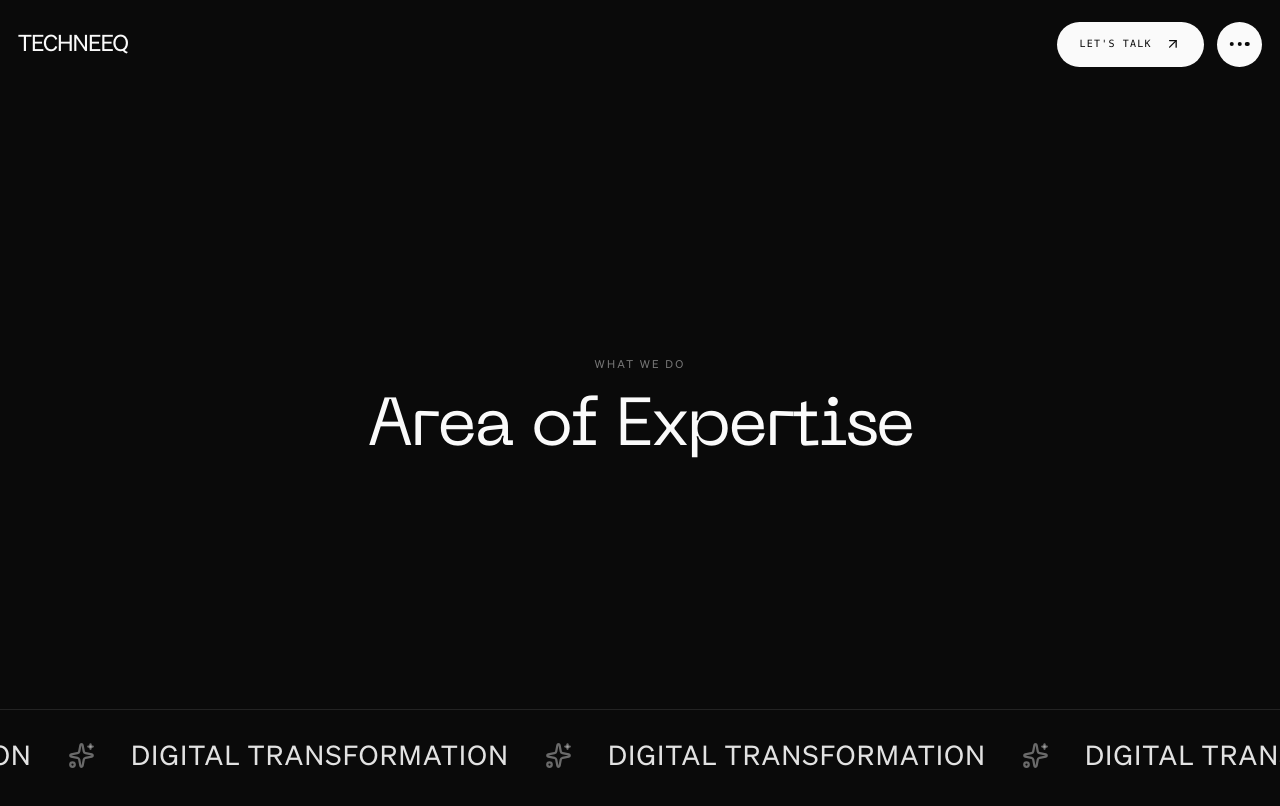
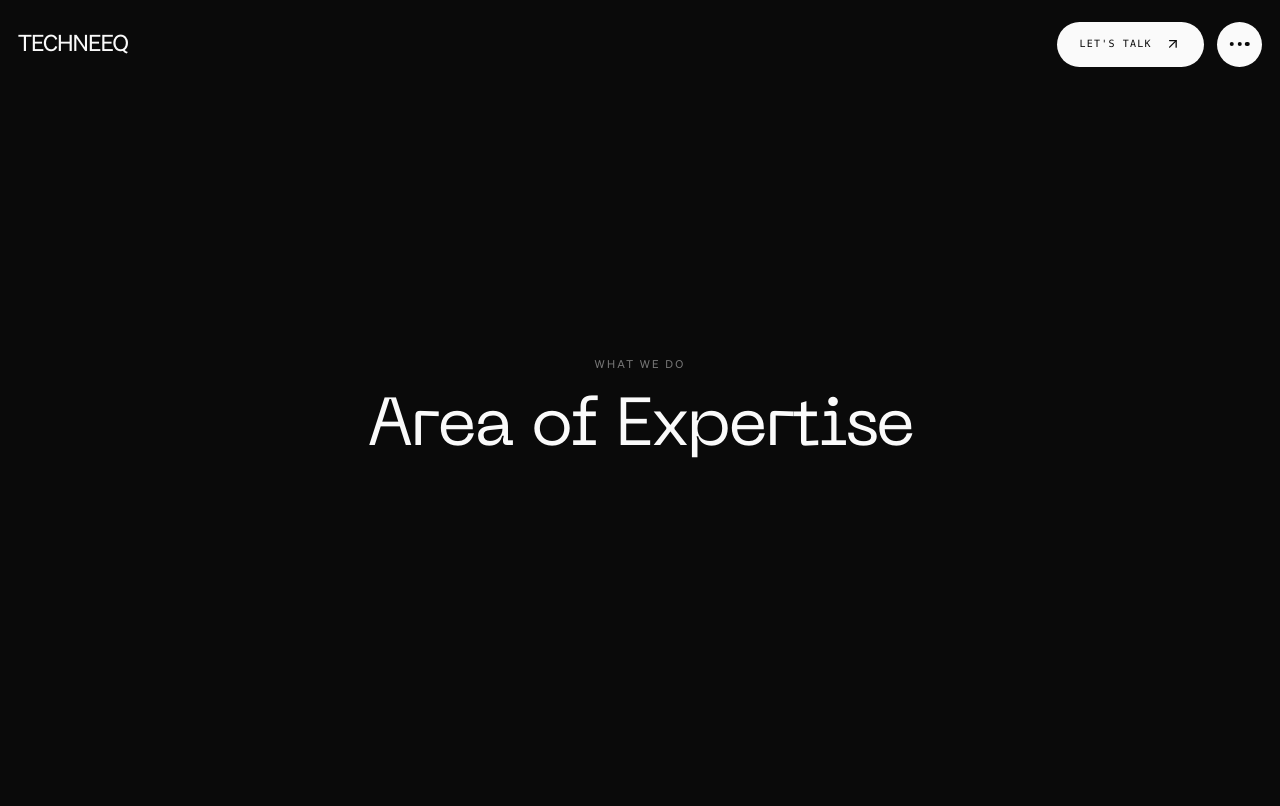
Before and after one commit to om-bhargav/techneeq, a React (Vite) app: page /solutions in a window 1280 px wide. Shown: the top 806 px of the page. Built offline with nearby package versions, Linux system fonts and the light colour scheme.

Commit message:
added fix

```diff
--- a/src/components/solutions/InteractiveScrollSection.tsx
+++ b/src/components/solutions/InteractiveScrollSection.tsx
@@ -2,14 +2,15 @@
 
 import { useEffect, useRef, useState } from "react";
 import { motion, useScroll, useTransform } from "framer-motion";
-import { Sparkles, ArrowRight, MoveRight } from "lucide-react";
+import { ArrowRight, MoveRight } from "lucide-react";
+// import { Sparkles } from "lucide-react";
 import { useDarkSection } from "@/hooks/useDarkSection";
-import FastMarquee from "react-fast-marquee";
+// import FastMarquee from "react-fast-marquee";
 import SectionHeader from "../global/section/SectionHeader";
 
 // This checks if your bundler wrapped the component in a module object.
 // If it did, it unwraps it. If it didn't, it just uses it normally.
-const Marquee = (FastMarquee as any).default || FastMarquee;
+// const Marquee = (FastMarquee as any).default || FastMarquee;
 
 export default function ExpertiseTransition() {
     const containerRef = useRef<HTMLDivElement>(null);
@@ -68,10 +69,10 @@ export default function ExpertiseTransition() {
                     </div>
                 </motion.div>
 
-                <motion.div
+                {/* <motion.div
                     className="absolute bottom-0 left-0 flex w-full overflow-hidden border-t border-foreground/10 py-6"
-                >
-                    {isMounted &&
+                > */}
+                    {/* {isMounted &&
                         <Marquee
                         speed={50}
                         autoFill={true}
@@ -84,8 +85,8 @@ export default function ExpertiseTransition() {
                             <Sparkles className="size-6 text-foreground/40" />
                         </div>
                     </Marquee>
-                    }
-                </motion.div>
+                    } */}
+                {/* </motion.div> */}
 
                 {/* =========================================
                     3. HORIZONTAL EXPANDING LINES OVERLAY
```
Also changed, not shown: vercel.json (added).
